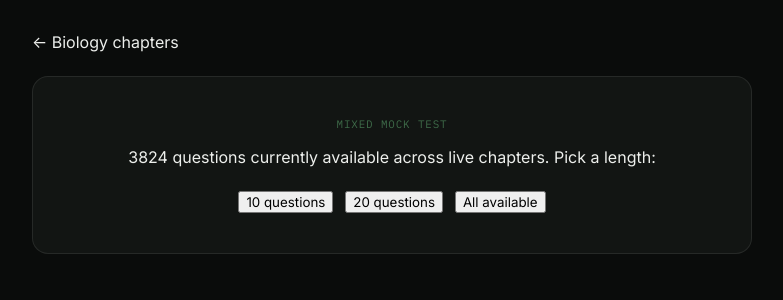
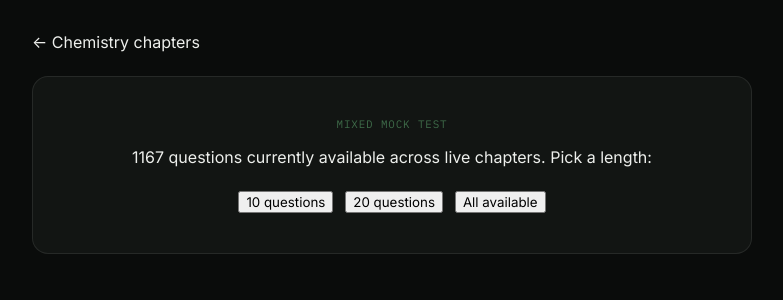
Before and after one commit to vermavijay5670-cmd/question-practice, a React (Vite) app: page /#/chemistry/mock in a window 1280 px wide. Before the commit this address led to /#/biology/mock. Shown: the top 300 px of the page, without its empty margins (248-1031 px from the left). Built offline with nearby package versions, Linux system fonts and the light colour scheme.

Commit message:
Fix mock test and mistake bank showing biology data for all subjects

```diff
--- a/src/App.jsx
+++ b/src/App.jsx
@@ -58,12 +58,12 @@ export default function App() {
 
             <Route
               path="/biology/mock"
-              element={<MockTest />}
+              element={<MockTest subject="biology" />}
             />
 
             <Route
               path="/biology/mistakes"
-              element={<MistakeBank />}
+              element={<MistakeBank subject="biology" />}
             />
 
 
--- a/src/pages/MistakeBank.jsx
+++ b/src/pages/MistakeBank.jsx
@@ -1,23 +1,32 @@
 import { useState } from 'react';
 import { Link } from 'react-router-dom';
 import { useProgress } from '../context/ProgressContext';
-import { ALL_CHAPTERS } from '../data/biology/chapters';
+import { ALL_CHAPTERS as BIO_CHAPTERS } from '../data/biology/chapters';
+import { ALL_CHAPTERS as PHYSICS_CHAPTERS } from '../data/physics/chapters';
+import { ALL_CHAPTERS as CHEM_CHAPTERS } from '../data/chemistry/chapters';
 import QuizEngine from '../components/practice/QuizEngine';
 import '../styles/Practice.css';
 
-export default function MistakeBank() {
+const SUBJECT_DATA = {
+  biology: { chapters: BIO_CHAPTERS, label: 'Biology', backTo: '/biology' },
+  physics: { chapters: PHYSICS_CHAPTERS, label: 'Physics', backTo: '/physics' },
+  chemistry: { chapters: CHEM_CHAPTERS, label: 'Chemistry', backTo: '/chemistry' },
+};
+
+export default function MistakeBank({ subject = 'biology' }) {
+  const { chapters, label, backTo } = SUBJECT_DATA[subject];
   const { state } = useProgress();
-  const mistakes = Object.values(state.mistakes.biology || {});
+  const mistakes = Object.values(state.mistakes[subject] || {});
   const [reviewing, setReviewing] = useState(false);
 
   if (reviewing && mistakes.length) {
     return (
       <QuizEngine
-        subject="biology"
+        subject={subject}
         chapterId="mistake-review"
         title="Mistake review"
         questions={mistakes}
-        backTo="/biology/mistakes"
+        backTo={`${backTo}/mistakes`}
         backLabel="Mistake bank"
       />
     );
@@ -26,7 +35,7 @@ export default function MistakeBank() {
   return (
     <main className="practice">
       <div className="practice-shell">
-        <Link to="/biology" className="back-link">← Biology chapters</Link>
+        <Link to={backTo} className="back-link">← {label} chapters</Link>
         <div className="summary-card" style={{ marginTop: '1.5rem' }}>
           <div className="q-type-tag">Mistake bank</div>
           <div className="summary-score">{mistakes.length}</div>
@@ -41,7 +50,7 @@ export default function MistakeBank() {
         {mistakes.length > 0 && (
           <div style={{ marginTop: '2rem', display: 'flex', flexDirection: 'column', gap: '0.6rem' }}>
             {mistakes.map(m => {
-              const chapter = ALL_CHAPTERS.find(c => c.id === m.chapterId);
+              const chapter = chapters.find(c => c.id === m.chapterId);
               return (
                 <div key={m.id} className="chapter-card" style={{ background: 'var(--surface)' }}>
                   <div className="name" style={{ fontSize: '0.95rem' }}>{chapter?.name || m.chapterId}</div>
--- a/src/pages/MockTest.jsx
+++ b/src/pages/MockTest.jsx
@@ -1,9 +1,19 @@
 import { useMemo, useState } from 'react';
 import { Link } from 'react-router-dom';
-import { ALL_CHAPTERS } from '../data/biology/chapters';
-import { getChapterQuestions } from '../data/biology/questions';
+import { ALL_CHAPTERS as BIO_CHAPTERS } from '../data/biology/chapters';
+import { getChapterQuestions as getBioQuestions } from '../data/biology/questions';
+import { ALL_CHAPTERS as PHYSICS_CHAPTERS } from '../data/physics/chapters';
+import { getChapterQuestions as getPhysicsQuestions } from '../data/physics/questions';
+import { ALL_CHAPTERS as CHEM_CHAPTERS } from '../data/chemistry/chapters';
+import { getChapterQuestions as getChemQuestions } from '../data/chemistry/questions';
 import QuizEngine from '../components/practice/QuizEngine';
 import '../styles/Practice.css';
+
+const SUBJECT_DATA = {
+  biology: { chapters: BIO_CHAPTERS, getChapterQuestions: getBioQuestions, label: 'Biology', backTo: '/biology' },
+  physics: { chapters: PHYSICS_CHAPTERS, getChapterQuestions: getPhysicsQuestions, label: 'Physics', backTo: '/physics' },
+  chemistry: { chapters: CHEM_CHAPTERS, getChapterQuestions: getChemQuestions, label: 'Chemistry', backTo: '/chemistry' },
+};
 
 function shuffle(arr) {
   const a = [...arr];
@@ -14,32 +24,32 @@ function shuffle(arr) {
   return a;
 }
 
-export default function MockTest() {
-  const [size, setSize] = useState(null);
+export default function MockTest({ subject = 'biology' }) {
+  const { chapters, getChapterQuestions, label, backTo } = SUBJECT_DATA[subject];
+
   const pool = useMemo(() => {
     const all = [];
-    ALL_CHAPTERS.forEach(c => {
+    chapters.forEach(c => {
       getChapterQuestions(c.id).forEach(q => all.push({ ...q, chapterId: c.id }));
     });
     return all;
-  }, []);
+  }, [chapters, getChapterQuestions]);
 
   const [questions, setQuestions] = useState(null);
 
   function start(n) {
-    setSize(n);
     setQuestions(shuffle(pool).slice(0, Math.min(n, pool.length)));
   }
 
   if (questions) {
     return (
       <QuizEngine
-        subject="biology"
+        subject={subject}
         chapterId="mock"
         title="Mock test"
         questions={questions}
-        backTo="/biology"
-        backLabel="Biology chapters"
+        backTo={backTo}
+        backLabel={`${label} chapters`}
       />
     );
   }
@@ -47,7 +57,7 @@ export default function MockTest() {
   return (
     <main className="practice">
       <div className="practice-shell">
-        <Link to="/biology" className="back-link">← Biology chapters</Link>
+        <Link to={backTo} className="back-link">← {label} chapters</Link>
         <div className="summary-card" style={{ marginTop: '1.5rem' }}>
           <div className="q-type-tag">Mixed mock test</div>
           <p>{pool.length} questions currently available across live chapters. Pick a length:</p>
```
